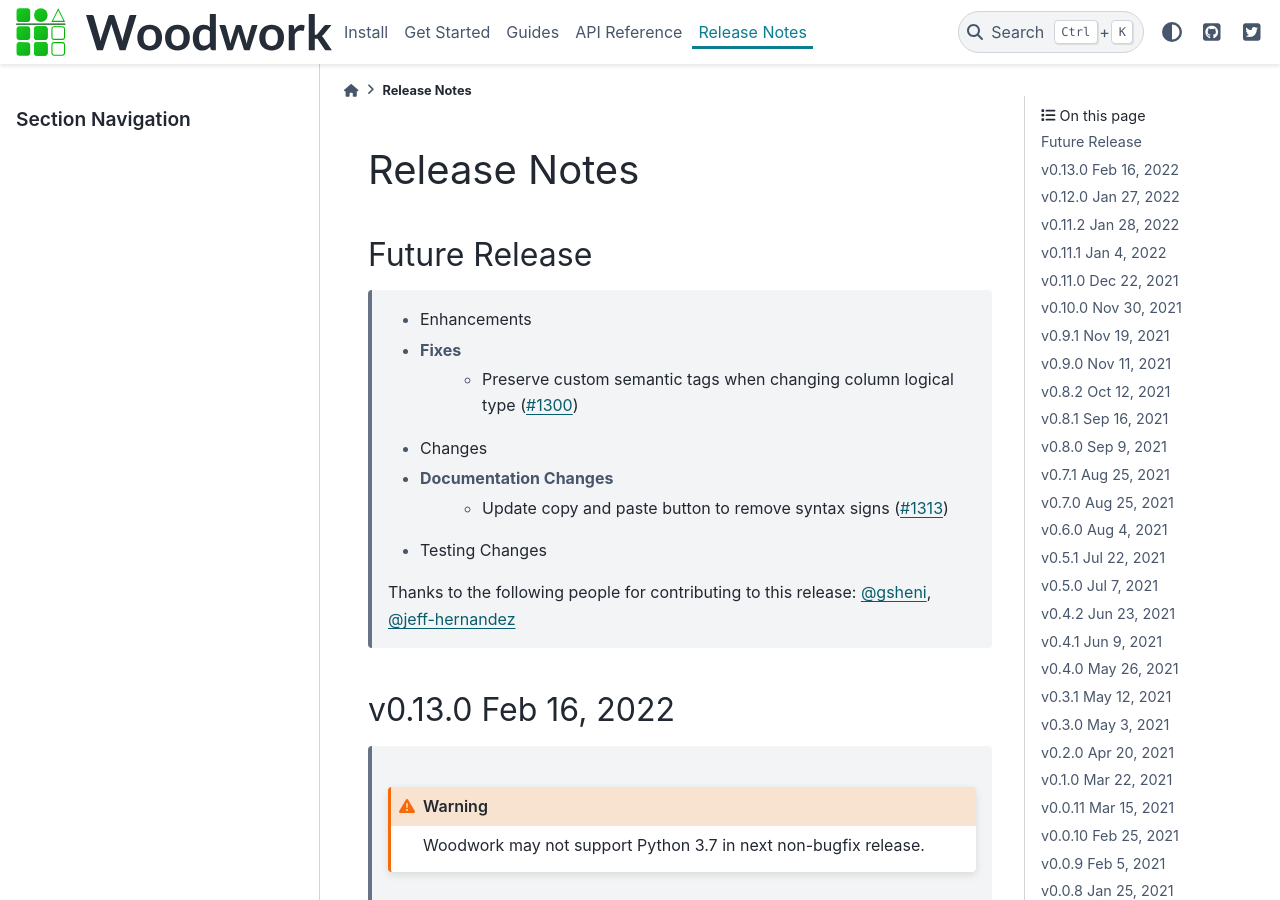
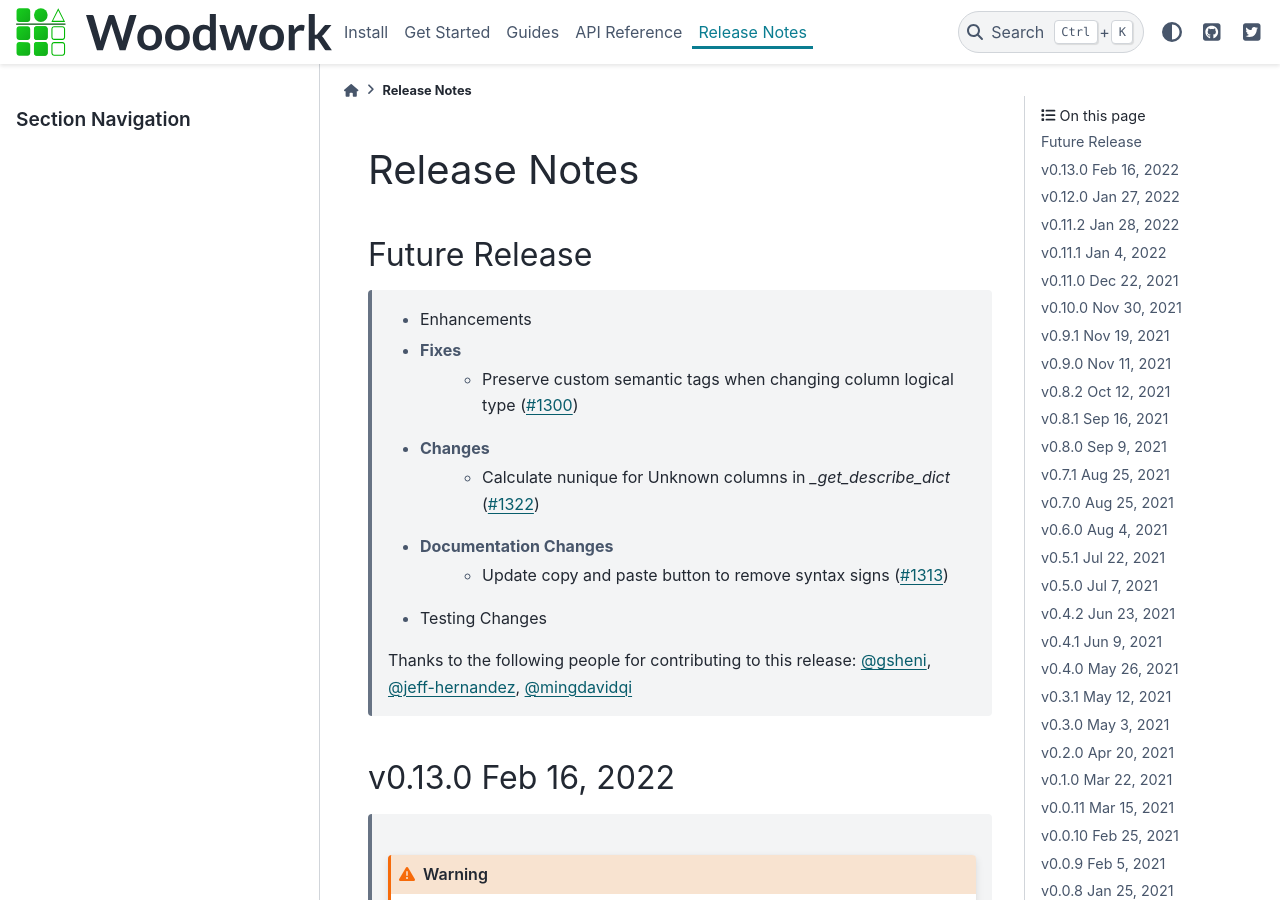
Before and after one commit to alteryx/woodwork, a Sphinx documentation site: the page built from docs/source/release_notes.rst, in a window 1280 px wide and 900 px high. Built offline with Sphinx 7.4.7 and the PyData theme 0.15.4, drawn with Linux system fonts in a browser that asks for light colours; comment, search, counter and statistics services are not loaded.

Commit message:
Updated release notes

```diff
--- a/docs/source/release_notes.rst
+++ b/docs/source/release_notes.rst
@@ -9,12 +9,13 @@
     * Fixes
         * Preserve custom semantic tags when changing column logical type (:pr:`1300`)
     * Changes
+        * Calculate nunique for Unknown columns in `_get_describe_dict`  (:pr:`1322`)
     * Documentation Changes
         * Update copy and paste button to remove syntax signs (:pr:`1313`)
     * Testing Changes
 
     Thanks to the following people for contributing to this release:
-    :user:`gsheni`, :user:`jeff-hernandez`
+    :user:`gsheni`, :user:`jeff-hernandez`, :user:`mingdavidqi`
 
 v0.13.0 Feb 16, 2022
 ====================
```
